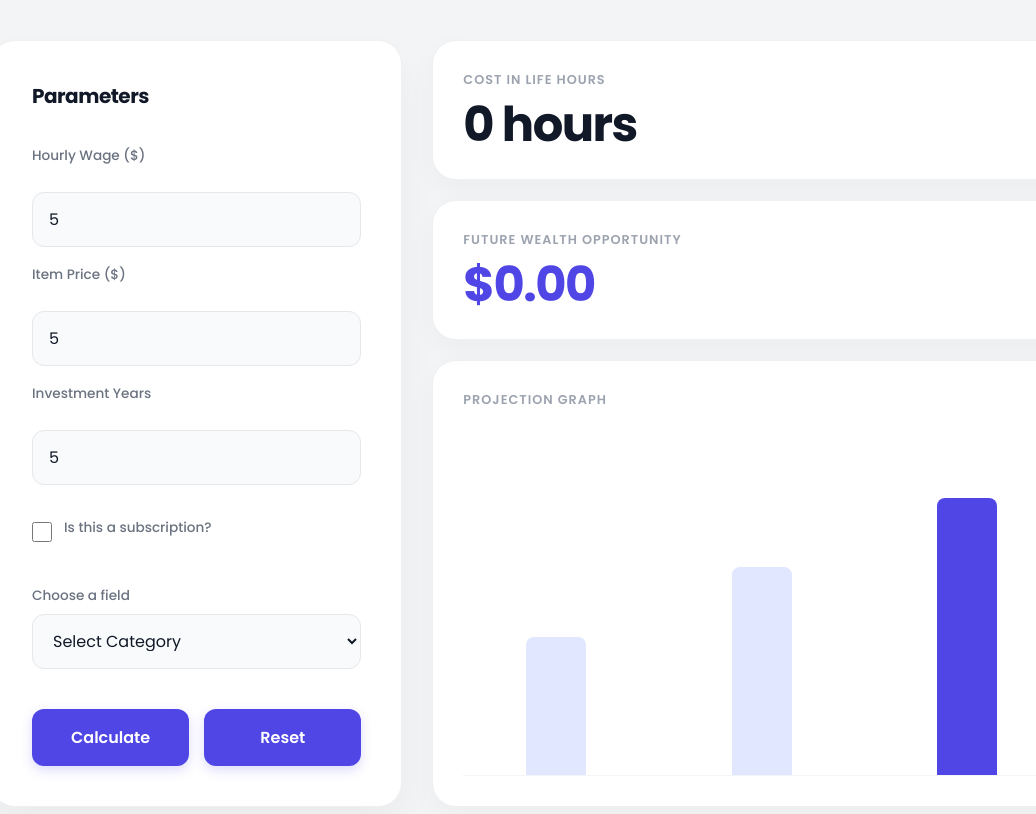
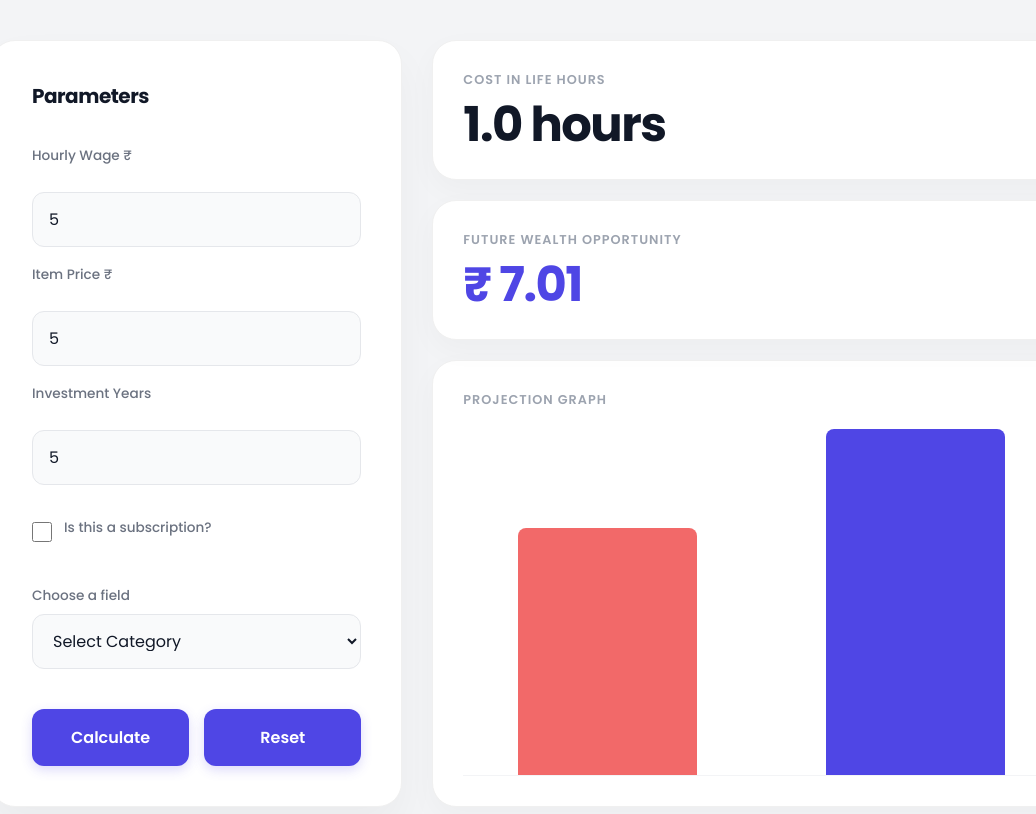
Before and after one commit to Priyansh10ff/Wealth-Mirror, a plain HTML site: page index.html in a window 1280 px wide. Both pictures are taken after typing "5", "5", "5" into the empty fields and a click on the button "Calculate". Shown: the whole page, without its empty margins (99-1135 px from the left). Drawn offline with Linux system fonts and the light colour scheme.

Commit message:
version 1.0

```diff
--- a/index.html
+++ b/index.html
@@ -15,10 +15,10 @@
       <div class="input-container">
         <h2>Parameters</h2>
         <div class="input">
-          <label>Hourly Wage ($)</label>
+          <label>Hourly Wage ₹</label>
           <input type="number" min="1" id="wage" placeholder="e.g. 25" />
 
-          <label>Item Price ($)</label>
+          <label>Item Price ₹</label>
           <input type="number" min="1" id="price" placeholder="e.g. 1000" />
 
           <label>Investment Years</label>
@@ -56,15 +56,14 @@
 
         <div class="result-hours-box">
           <h3>Future Wealth Opportunity</h3>
-          <div class="wealth-output" id="wealth-display">$0.00</div>
+          <div class="wealth-output" id="wealth-display">₹0.00</div>
         </div>
 
         <div class="visuals">
           <h3>Projection Graph</h3>
           <div class="graph">
-            <div class="bar" style="height: 40%"></div>
-            <div class="bar" style="height: 60%"></div>
-            <div class="bar" style="height: 80%"></div>
+            <div class="bar" id="bar-cost" title="Cost"></div>
+            <div class="bar" id="bar-wealth" title="Future Wealth"></div>
           </div>
         </div>
       </div>
--- a/script.js
+++ b/script.js
@@ -3,28 +3,58 @@ const resetBtn = document.querySelector("#reset-btn");
 const wage = document.querySelector("#wage");
 const years = document.querySelector("#years");
 const price = document.querySelector("#price");
+const outputHrs = document.querySelector(".hours-output");
+const outputWealth = document.querySelector(".wealth-output");
+const barCost = document.querySelector("#bar-cost");
+const barWealth = document.querySelector("#bar-wealth");
 
-calBtn.addEventListener("click" , function(){
+calBtn.addEventListener("click", function () {
   let w = parseFloat(wage.value);
   let y = parseFloat(years.value);
   let p = parseFloat(price.value);
-    calculateHours(w,p);
-    calculateWealth();
-})
+  let hours = calculateHours(p, w);
+  let wealth = calculateWealth(p, y);
+  if (isNaN(hours) || isNaN(wealth)) return;
+  else {
+    outputHrs.textContent = hours.toFixed(1) + " hours";
+    outputWealth.textContent = "₹ " + wealth.toFixed(2);
+    updateGraph(p, wealth);
+  }
+});
 
-resetBtn.addEventListener("click" , function(){
+resetBtn.addEventListener("click", function () {
   wage.value = "";
   years.value = "";
   price.value = "";
   console.clear();
-})
+  outputHrs.textContent = "0 hours";
+  outputWealth.textContent = "₹0.00";
+  barCost.style.height = "0%";
+  barWealth.style.height = "0%";
+});
 
-function calculateHours(p,w){
-    let hours = p/w;
+function calculateHours(p, w) {
+  let hours = p / w;
   console.log(hours);
   return hours;
 }
 
-function calculateWealth(){
+function calculateWealth(p, y) {
+  let r = 0.07;
+  let value = p * Math.pow(1 + r, y);
+  console.log(value);
+  return value;
+}
 
+function updateGraph(p, wealth) {
+  let maxValue = Math.max(p, wealth);
+
+  let costHeight = (p / maxValue) * 100;
+  let wealthHeight = (wealth / maxValue) * 100;
+
+  barCost.style.height = costHeight + "%";
+  barWealth.style.height = wealthHeight + "%";
+
+  barWealth.style.backgroundColor = "#4f46e5";
+  barCost.style.backgroundColor = "#ef4444";
 }
--- a/style.css
+++ b/style.css
@@ -210,16 +210,34 @@ button {
   padding-bottom: 0;
 }
 
+
 .bar {
-  width: 60px;
-  background: #e0e7ff;
+  width: 30%;
   border-radius: 8px 8px 0 0;
-  animation: grow 0.8s cubic-bezier(0.34, 1.56, 0.64, 1);
-  position: relative;
+  transition: height 1s ease;
 }
 
-.bar:last-child {
-  background: #4f46e5;
+#bar-cost {
+    background: #ef4444;
+    opacity: 0.8;
+}
+
+#bar-wealth {
+    background: #4f46e5;
+}
+
+.bar:hover::after {
+    content: attr(title);
+    position: absolute;
+    top: -25px;
+    left: 50%;
+    transform: translateX(-50%);
+    background: #333;
+    color: #fff;
+    padding: 4px 8px;
+    border-radius: 4px;
+    font-size: 0.75rem;
+    white-space: nowrap;
 }
 
 @keyframes grow {
```
Lines whose indentation alone changed are shown as unchanged.
